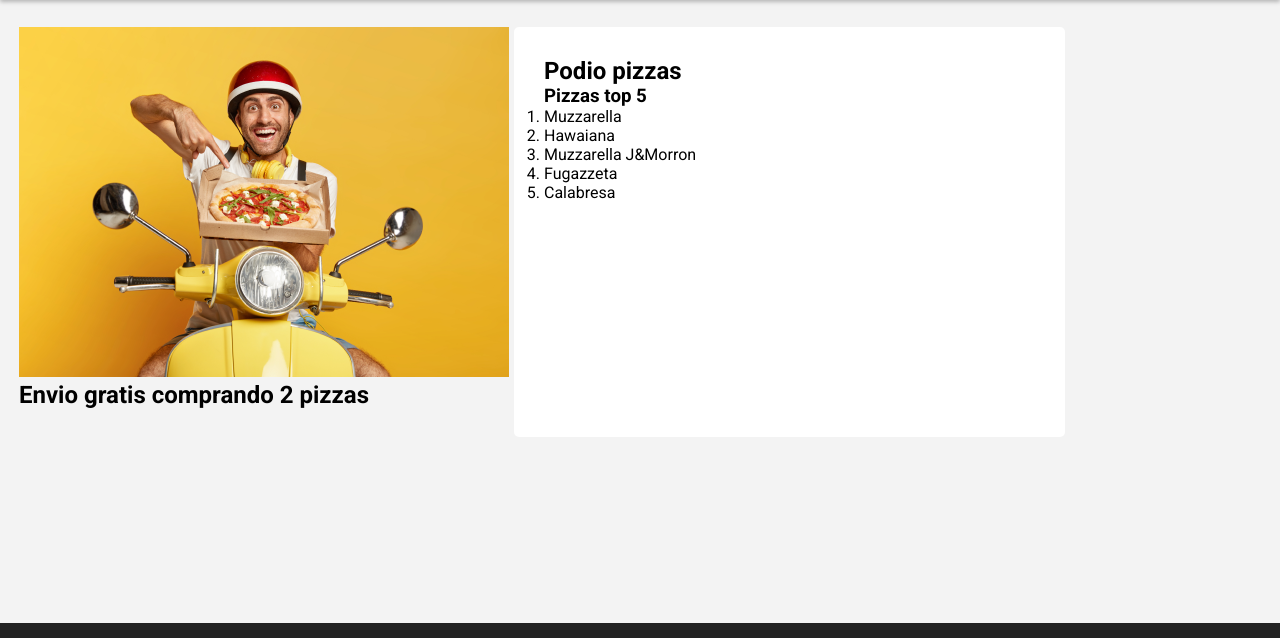
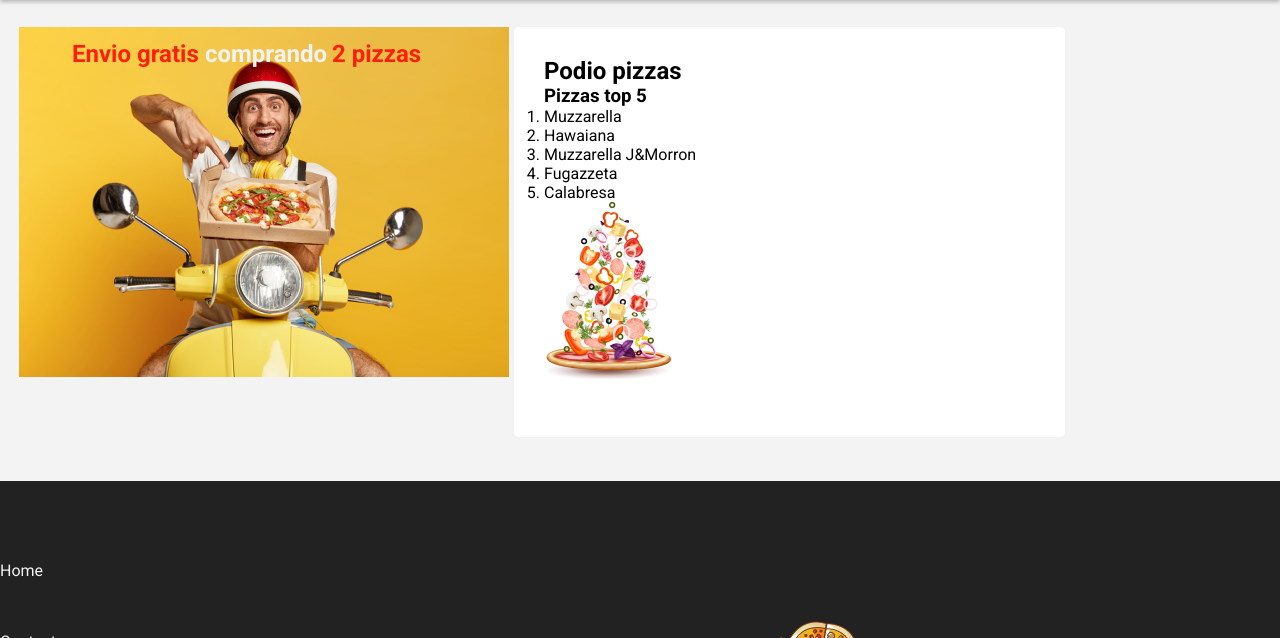
Before and after one commit to MariaCavallo/FrontEnd1, a plain HTML site: page Clase11/index.html in a window 1280 px wide. Shown: the part 108-746 px from the top of the page. Drawn offline with Linux system fonts and the light colour scheme.

Commit message:
arreglando página

```diff
--- a/Clase11/css/style.css
+++ b/Clase11/css/style.css
@@ -45,6 +45,10 @@ a:hover{
     padding-top: 30px;
 }
 
+main{
+    height: 50px;;
+}
+
 .oferta-delivery{
     position: absolute;
     border-radius: 5px;
@@ -52,6 +56,45 @@ a:hover{
     height: 350px;
     left: 19px;
     top: 135px;
+}
+
+.texto-rojo1{
+    position: absolute;
+    top: 13px;
+    left: 53px;
+    width: 350px;
+    height: 28px;
+    color: #FC200C;
+    font-family: Roboto, sans-serif;
+    font-weight: 700;
+    font-size: 24px;
+    line-height: 28px
+}
+
+.texto-blanco{
+    position: absolute;
+    color: #f3f3f3;
+    top: 13px;
+    left: 186px;
+    width: 350px;
+    height: 28px;
+    font-family: Roboto, sans-serif;
+    font-weight: 700;
+    font-size: 24px;
+    line-height: 28px;
+}
+
+.texto-rojo2{
+    position: absolute;
+    top: 13px;
+    left: 313px;
+    width: 350px;
+    height: 28px;
+    color: #FC200C;
+    font-family: Roboto, sans-serif;
+    font-weight: 700;
+    font-size: 24px;
+    line-height: 28px
 }
 
 .podio-pizzas{
@@ -68,17 +111,28 @@ a:hover{
 
 footer{
     position: relative;
+    display: flex-box;
+    height: auto;
+    width: auto;
     bottom: 8px;
-    top: 625px
+    top: 433px;
+    height: 112px;
+}
+
+footer a {
+    padding-bottom: 12px;
 }
 
 .logo-footer{
     position: absolute;
     left: 770px;
+    bottom: 130px;
+    top: 140px;
+
 }
 
 .contenedor-links-footer{
     position: relative;
     display: flex;
-    flex-direction: column-reverse;
+    flex-direction: column;
 }
--- a/Clase11/index.html
+++ b/Clase11/index.html
@@ -27,7 +27,7 @@
         <section>
             <article class="oferta-delivery">
                 <img src="/img/delivery.png" alt="delivery">
-                <h2>Envio gratis <span class="texto-blanco">comprando</span> 2 pizzas</h2>
+                <h2 class="texto-rojo1">Envio gratis</h2><span class="texto-blanco">comprando</span><h2 class="texto-rojo2">2 pizzas</h2>
             </article>
             <article class="podio-pizzas">
                 <h2>Podio pizzas</h2>
@@ -40,6 +40,7 @@
                         <li>Fugazzeta</li>
                         <li>Calabresa</li>
                     </ol>
+                    <img src="/img/PizzaFalling.jpg" alt="pizza voladora">
                 </section>
             </article>
         </section>
@@ -47,9 +48,9 @@
     <footer>
             <nav class="contenedor-links-footer">
                 <a href="">Home</a>
+                <a href="">Contactos</a>
                 <a href="">Ranking</a>
                 <a href="">Promoción</a>
-                <a href="">Contactos</a>
             </nav>
             <div class="logo-footer">
                 <img src="/img/-Pizza.png" alt="Pizza">
```
